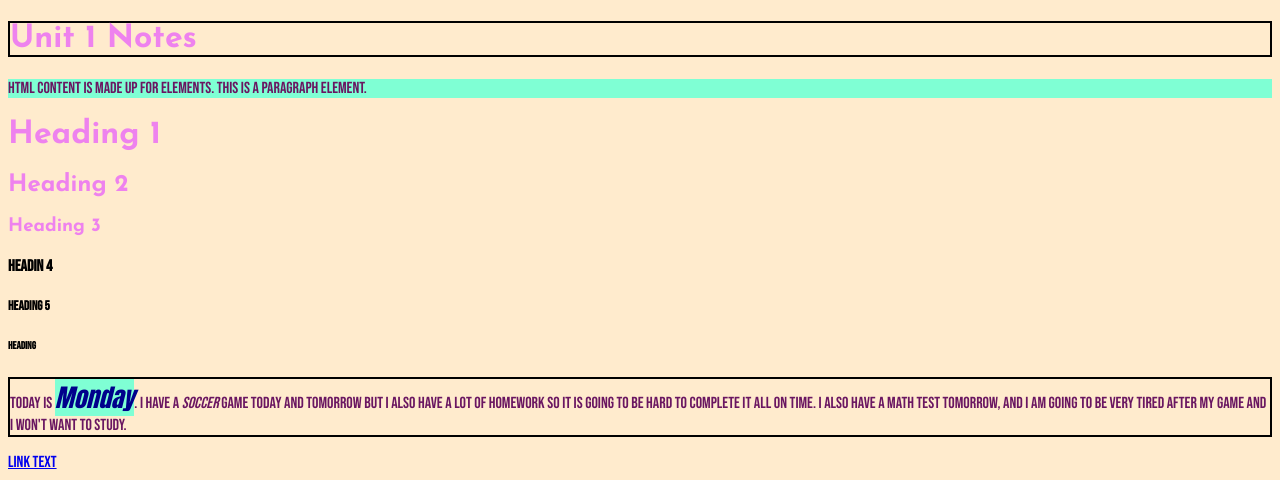
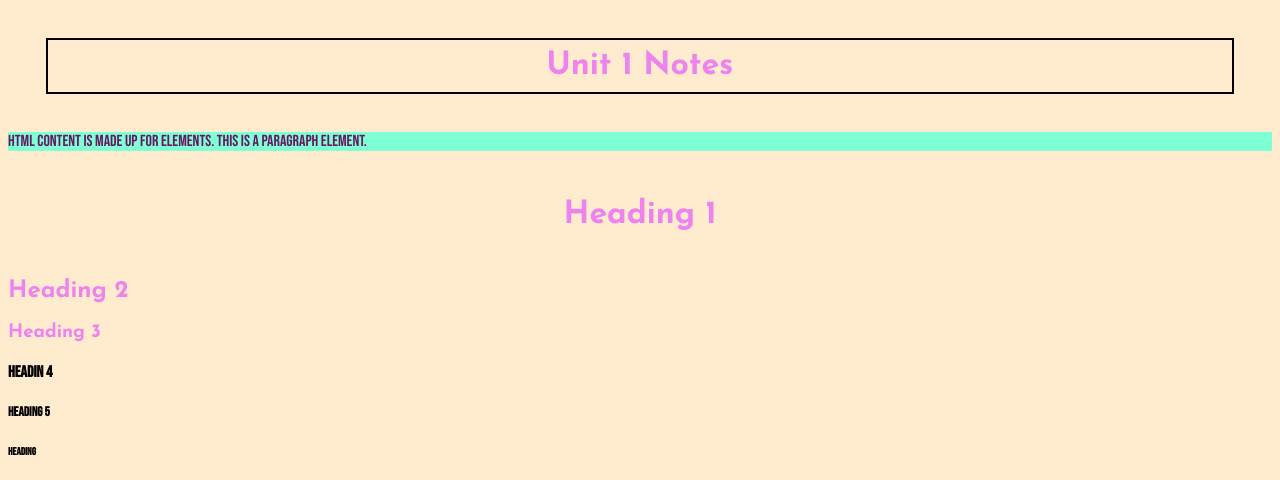
Before and after one commit to Maxd2026/CS1-Unit-1-Notes, a plain HTML site: page index.html in a window 1280 px wide. Shown: the top 480 px of the page. Drawn offline with Linux system fonts and the light colour scheme.

Commit message:
finished css

```diff
--- a/style.css
+++ b/style.css
@@ -19,7 +19,9 @@ h1, h2, h3 {
   color: violet;
 }
 h1 {
-  text-align: center:
+  text-align: center;
+  padding: 10px;
+  margin: 3%;
 
 
 }
@@ -52,6 +54,7 @@ img {
   padding: 5px;
 }
 
+/* TIP: How to center anything */
 .Centered {
 margin: auto;
 text-align: center;
```
